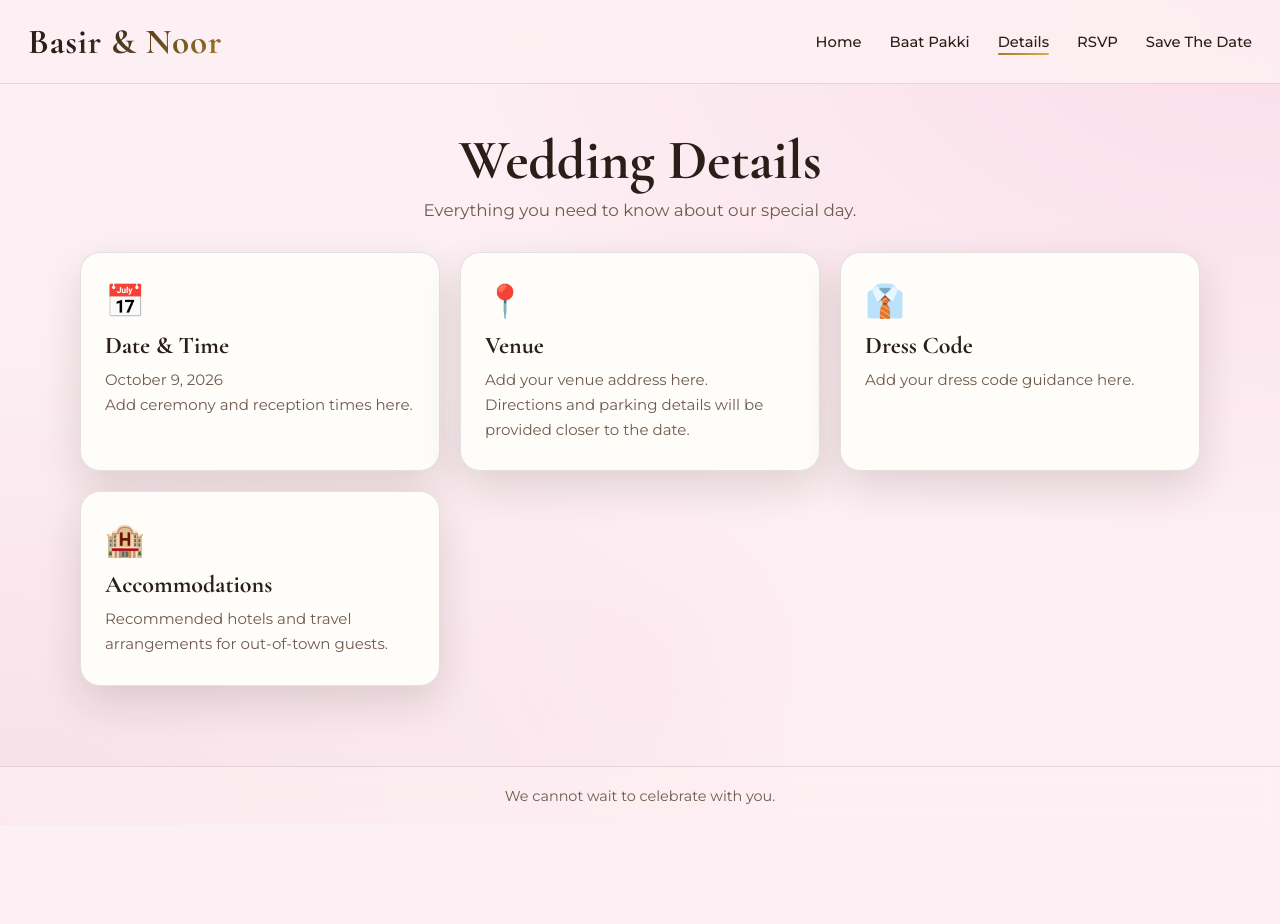
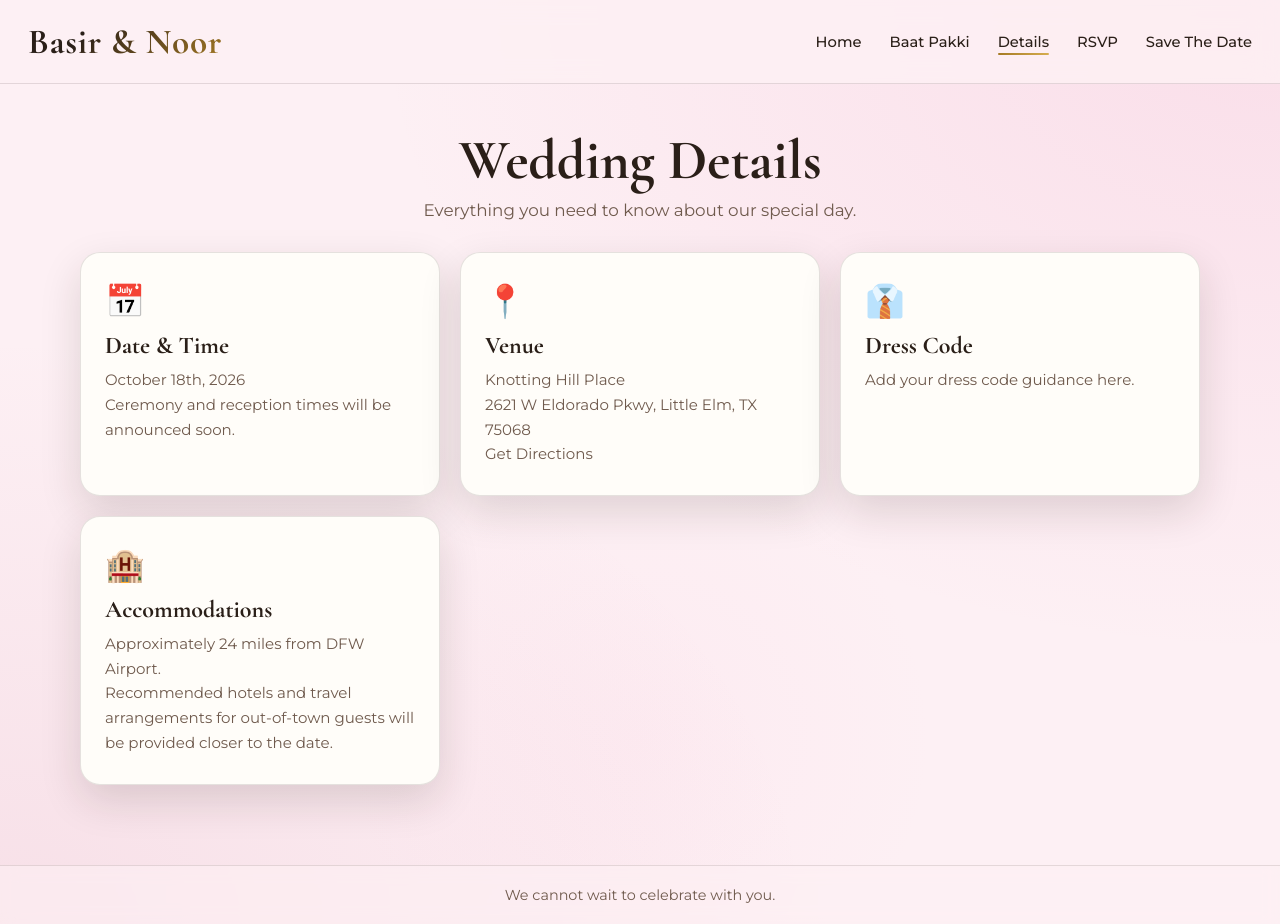
Before and after one commit to RahifMansoor/Basir-Noor, a Next.js app: page /details in a window 1280 px wide. Before the commit the page ends 825 px from the top, so only its background shows below. Built offline with nearby package versions, Linux system fonts and the light colour scheme.

Commit message:
fixed metadata

```diff
--- a/app/details/page.js
+++ b/app/details/page.js
@@ -1,8 +1,3 @@
-export const metadata = {
-    title: "Wedding Details",
-    description:
-        "Venue, schedule, dress code, and travel details for Basir & Noor's wedding on October 18th, 2026.",
-};
 
 export default function DetailsPage() {
     return (
@@ -16,15 +11,20 @@ export default function DetailsPage() {
                 <article className="detail-card">
                     <span className="card-icon">📅</span>
                     <h2>Date & Time</h2>
-                    <p>October 9, 2026</p>
-                    <p>Add ceremony and reception times here.</p>
+                    <p>October 18th, 2026</p>
+                    <p>Ceremony and reception times will be announced soon.</p>
                 </article>
 
                 <article className="detail-card">
                     <span className="card-icon">📍</span>
                     <h2>Venue</h2>
-                    <p>Add your venue address here.</p>
-                    <p>Directions and parking details will be provided closer to the date.</p>
+                    <p>Knotting Hill Place</p>
+                    <p>2621 W Eldorado Pkwy, Little Elm, TX 75068</p>
+                    <p>
+                        <a href="https://www.google.com/maps/dir/?api=1&destination=2621+W+Eldorado+Pkwy,+Little+Elm,+TX+75068" target="_blank" rel="noopener noreferrer">
+                            Get Directions
+                        </a>
+                    </p>
                 </article>
 
                 <article className="detail-card">
@@ -36,7 +36,8 @@ export default function DetailsPage() {
                 <article className="detail-card">
                     <span className="card-icon">🏨</span>
                     <h2>Accommodations</h2>
-                    <p>Recommended hotels and travel arrangements for out-of-town guests.</p>
+                    <p>Approximately 24 miles from DFW Airport.</p>
+                    <p>Recommended hotels and travel arrangements for out-of-town guests will be provided closer to the date.</p>
                 </article>
             </div>
         </div>
--- a/app/save-the-date/layout.js
+++ b/app/save-the-date/layout.js
@@ -1,8 +1,3 @@
-export const metadata = {
-    title: "Save The Date",
-    description:
-        "Save the date for Basir & Noor's wedding — October 18th, 2026. Scratch to reveal!",
-};
 
 export default function SaveTheDateLayout({ children }) {
     return children;
```
